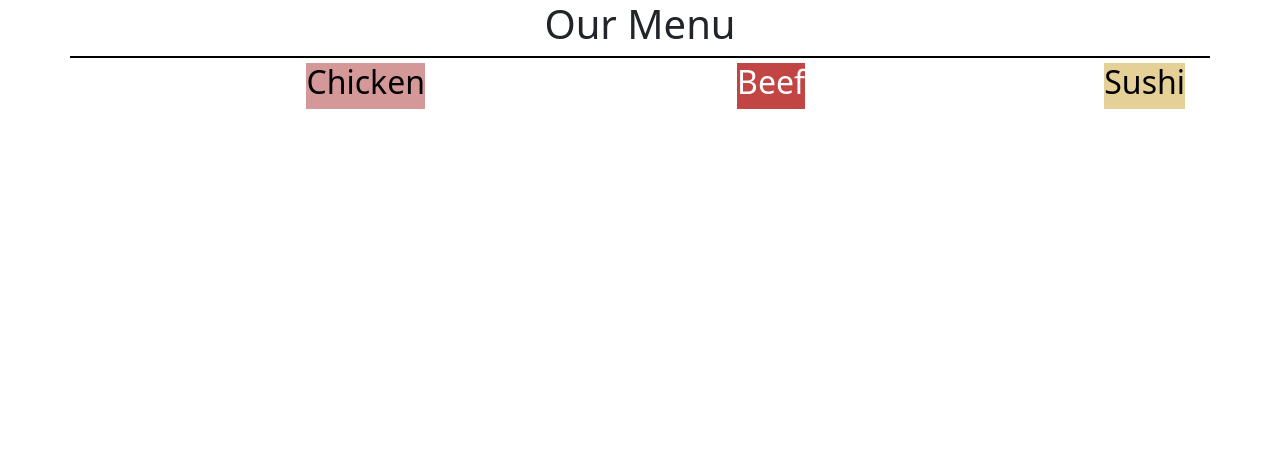
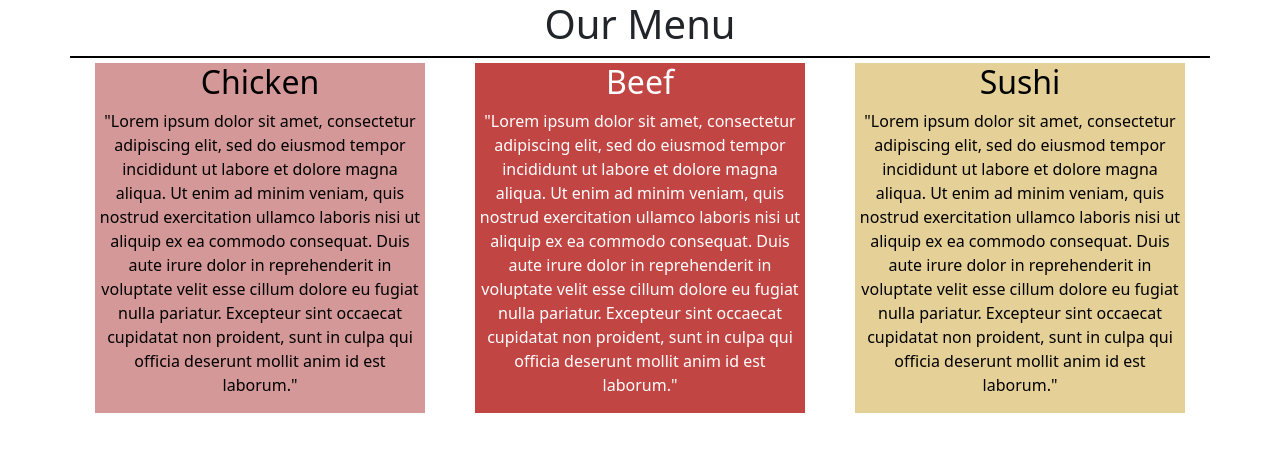
Before and after one commit to faulknor82/module2-solution, a plain HTML site: page index.html in a window 1280 px wide. Drawn offline with nearby package versions, Linux system fonts and the light colour scheme.

Commit message:
Add Lorem Ipsum Text
Copied from lipsum.com

```diff
--- a/index.html
+++ b/index.html
@@ -58,16 +58,19 @@
 			<div class="col-lg-4 col-md-6 col-sm-6 col-xs-12 box1 h-100">
 				<div class="topRightBox pink">
 					<h2>Chicken</h2>
+					<p>"Lorem ipsum dolor sit amet, consectetur adipiscing elit, sed do eiusmod tempor incididunt ut labore et dolore magna aliqua. Ut enim ad minim veniam, quis nostrud exercitation ullamco laboris nisi ut aliquip ex ea commodo consequat. Duis aute irure dolor in reprehenderit in voluptate velit esse cillum dolore eu fugiat nulla pariatur. Excepteur sint occaecat cupidatat non proident, sunt in culpa qui officia deserunt mollit anim id est laborum."</p>
 				</div>
 			</div>
 			<div class="col-lg-4 col-md-6 col-sm-6 col-xs-12 box1">
 				<div class="topRightBox red">
 					<h2>Beef</h2>
+					<p>"Lorem ipsum dolor sit amet, consectetur adipiscing elit, sed do eiusmod tempor incididunt ut labore et dolore magna aliqua. Ut enim ad minim veniam, quis nostrud exercitation ullamco laboris nisi ut aliquip ex ea commodo consequat. Duis aute irure dolor in reprehenderit in voluptate velit esse cillum dolore eu fugiat nulla pariatur. Excepteur sint occaecat cupidatat non proident, sunt in culpa qui officia deserunt mollit anim id est laborum."</p>
 				</div>
 			</div>
 			<div class="col-lg-4 col-md-12 col-sm-12 col-xs-12 box1">
 				<div class="topRightBox beige">
 					<h2>Sushi</h2>
+					<p>"Lorem ipsum dolor sit amet, consectetur adipiscing elit, sed do eiusmod tempor incididunt ut labore et dolore magna aliqua. Ut enim ad minim veniam, quis nostrud exercitation ullamco laboris nisi ut aliquip ex ea commodo consequat. Duis aute irure dolor in reprehenderit in voluptate velit esse cillum dolore eu fugiat nulla pariatur. Excepteur sint occaecat cupidatat non proident, sunt in culpa qui officia deserunt mollit anim id est laborum."</p>
 				</div>
 			</div>
 		</div>
```
